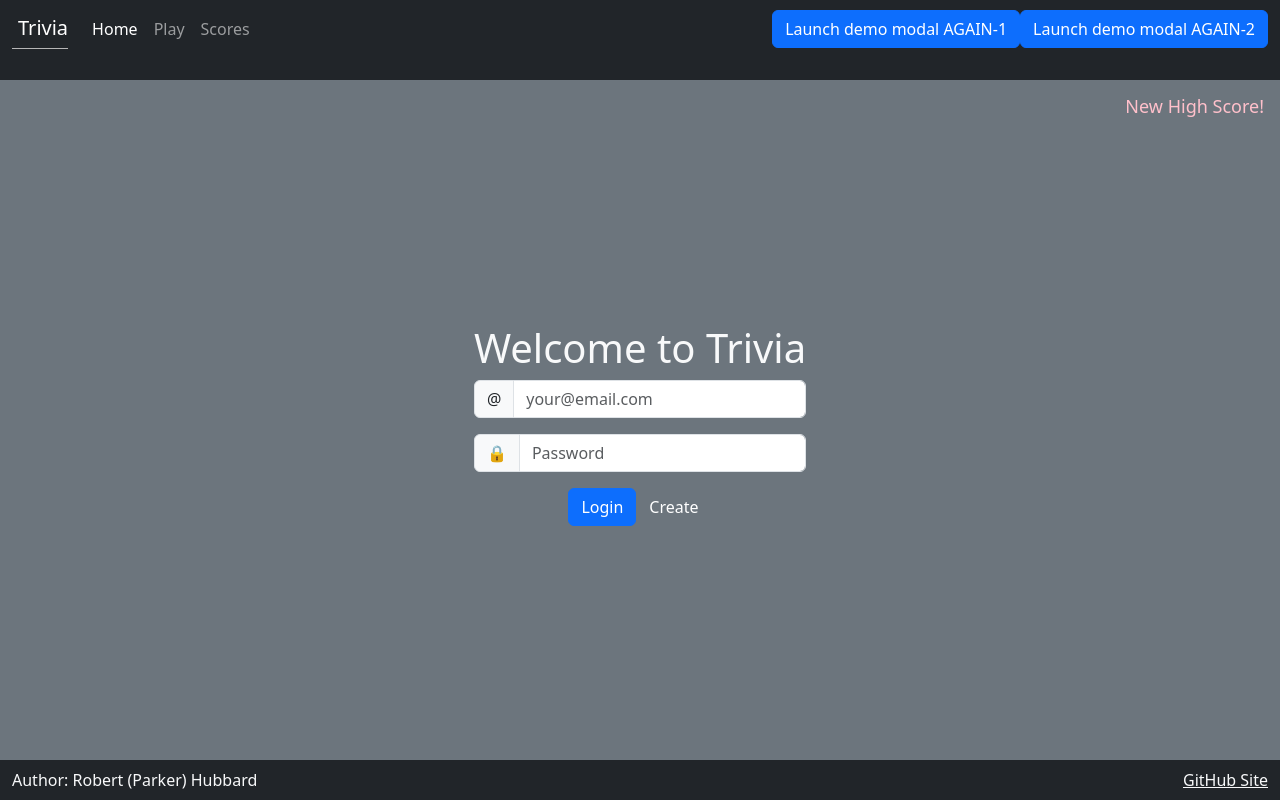
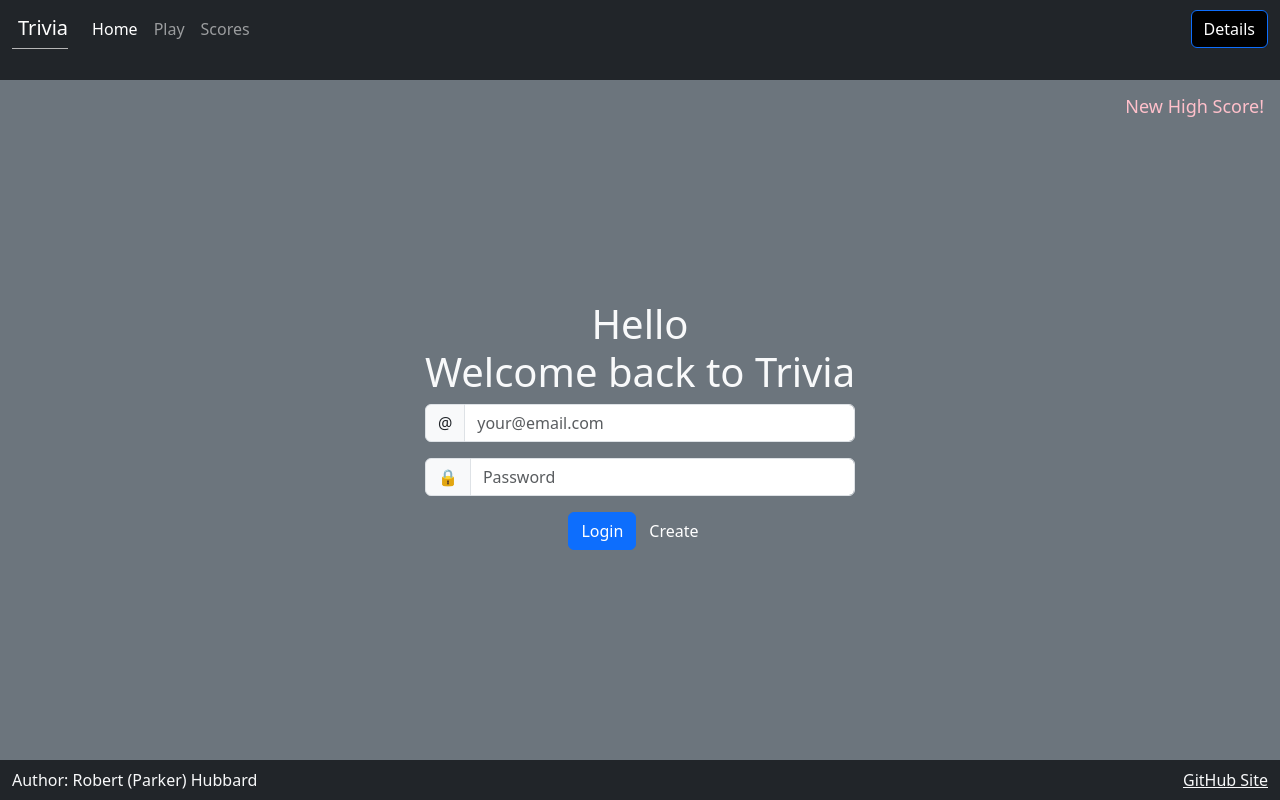
Before and after one commit to rhubba4863/startup, a React (Vite) app: page /login in a window 1280 px wide. Built offline with nearby package versions, Linux system fonts and the light colour scheme.

Commit message:
Working on Modal. CSS not complete

```diff
--- a/src/main.css
+++ b/src/Z-old-Delete/main.css
@@ -11,10 +11,6 @@ header {
   margin: auto; */
 }
 
-.game-name{
-  vertical-align: middle;
-
-}
 
 menu{
   flex: 1;
--- a/src/app.css
+++ b/src/app.css
@@ -1,8 +1,21 @@
 
+#exampleModal {
+  /* Text color */
+  color: black;
+}
 
+#modal-load-button{
+  /* Text color */
+  background-color: black;
+}
+
+/*
+* Teachers original below
+*/
 
 /* rph */
 /* Figure the css needed acrross different pages */
+/*Flexible column format with a minimun size the screen can reach*/
 .body {
   display: flex;
   flex-direction: column;
--- a/src/app.jsx
+++ b/src/app.jsx
@@ -1,5 +1,6 @@
 import React from 'react';
 import 'bootstrap/dist/css/bootstrap.min.css';
+//RPH Note - import to remove the javascript for the jsx files and have Bootstrap continue
 import 'bootstrap/dist/js/bootstrap.bundle.min.js';
 import './app.css';
 
@@ -15,8 +16,6 @@ import { Play } from './play/play';
 import { Scores } from './scores/scores';
 
 export default function App() {
-
-
   // Note - RPH just put a line on the screen
   // return <div className='body bg-dark text-light'>App will display here</div>;
 
@@ -61,14 +60,14 @@ export default function App() {
                 {/* <!-- Button trigger modal --> */}
                 <button type="button" className="btn btn-primary" data-bs-toggle="modal"
                 data-bs-target="#exampleModal" id="modal-load-button">
-                  Launch demo modal AGAIN-1
+                  Details
                 </button>
               </div>
               {/* <!-- Button trigger modal --> */}
-              <button type="button" className="btn btn-primary" data-bs-toggle="modal"
+              {/* <button type="button" className="btn btn-primary" data-bs-toggle="modal"
               data-bs-target="#exampleModal" id="modal-load-button">
-                Launch demo modal AGAIN-2
-              </button>
+                .....
+              </button> */}
             </div>
           </nav>
 
@@ -77,15 +76,19 @@ export default function App() {
             <div className="modal-dialog">
               <div className="modal-content">
                 <div className="modal-header">
-                  <h5 className="modal-title" id="exampleModalLabel">Modal title</h5>
+                  <h5 className="modal-title" id="exampleModalLabel">Trivia Instructions</h5>
                   <button type="button" className="btn-close" data-bs-dismiss="modal" aria-label="Close"></button>
                 </div>
                 <div className="modal-body">
-                  ...
+                  Trivia is a knowledge game where you receive questions and choose between the possible options for the correct answer.
+                  By clicking start/restart you begin a new game.
+                  <br></br>
+                  <br></br>
+                  <b>“Be brave. Take risks. Nothing can substitute experience.” By Paulo Coelho</b>
                 </div>
                 <div className="modal-footer">
                   <button type="button" className="btn btn-secondary" data-bs-dismiss="modal">Close</button>
-                  <button type="button" className="btn btn-primary">Save changes</button>
+                  {/* <button type="button" className="btn btn-primary">Save changes</button> */}
                 </div>
               </div>
             </div>
--- a/src/login/login.jsx
+++ b/src/login/login.jsx
@@ -10,7 +10,7 @@ export function Login() {
       <h2 className="new-high-score">New High Score!</h2>
 
       <div>
-        <h1>Welcome to Trivia</h1>
+        <h1>Hello <br></br>Welcome back to Trivia</h1>
         <form method="get" action="play.html">
           <div className="input-group mb-3">
             <span className="input-group-text">@</span>
```
Also changed, not shown: src/play/play.jsx (+12 -0 lines).
